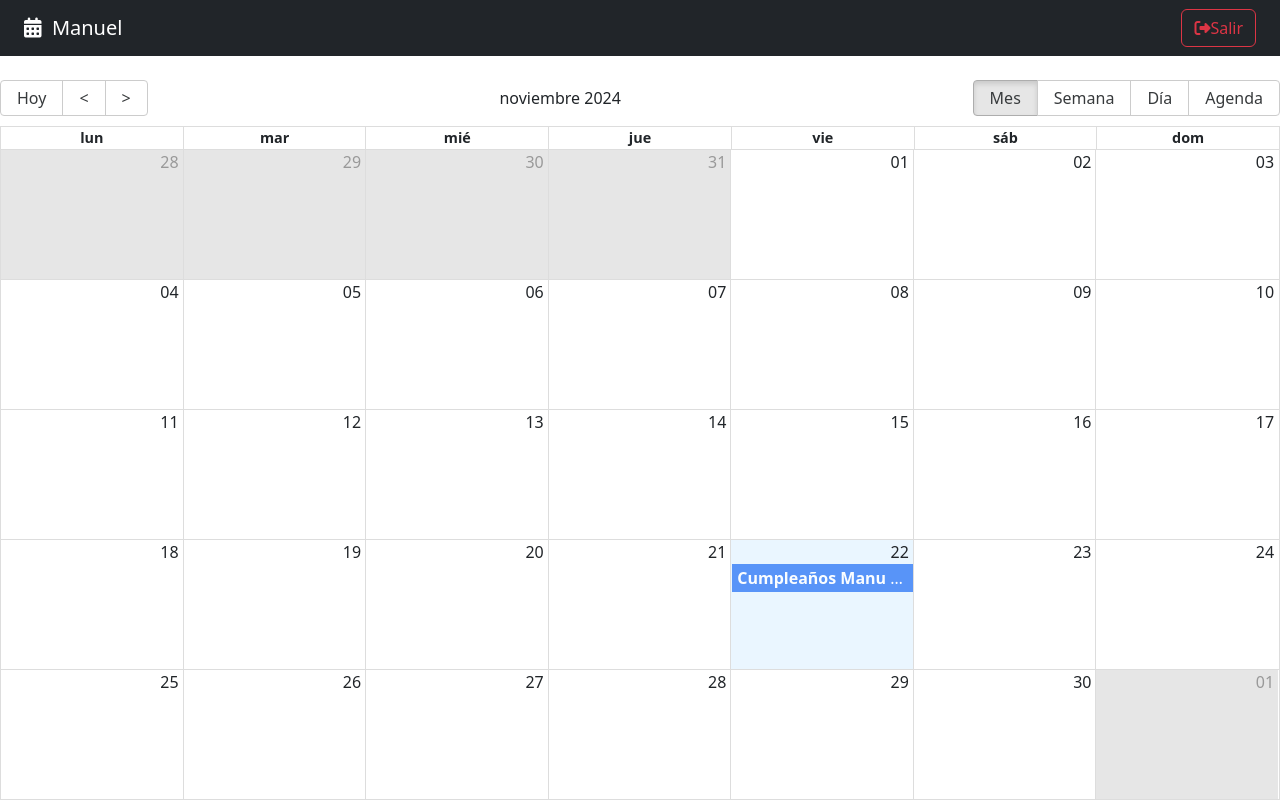
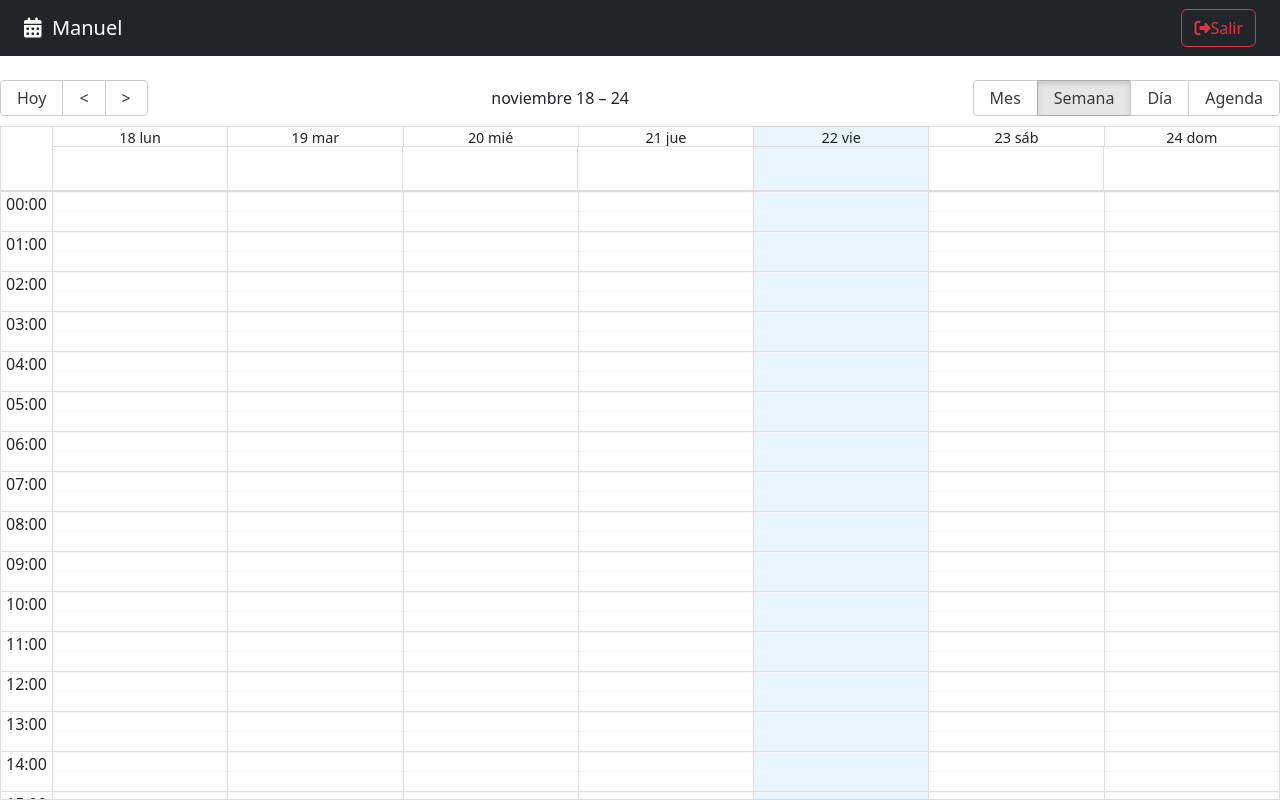
Before and after one commit to manuelherreram/CalendarApp, a React (Vite) app: page / in a window 1280 px wide. Built offline with nearby package versions, Linux system fonts and the light colour scheme.

Commit message:
Adds calendar listeners

```diff
--- a/src/calendar/pages/CalendarPage.jsx
+++ b/src/calendar/pages/CalendarPage.jsx
@@ -4,6 +4,7 @@
 import { addHours } from "date-fns";
 import { CalendarEvent, Navbar } from "../";
 import { localizer, getMessagesES } from "../../helpers";
+import { useState } from "react";
 
 const events = [
   {
@@ -20,6 +21,10 @@
 ];
 
 export const CalendarPage = () => {
+  const [lastView, setLastView] = useState(
+    localStorage.getItem("lastView") || "week"
+  );
+
   const eventStyleGetter = (event, star, end, isSelected) => {
     const style = {
       backgroundColor: "#347CF7",
@@ -29,6 +34,20 @@
     };
     return { style };
   };
+
+  const onDoubleClick = (event) => {
+    console.log({ doubleClick: event });
+  };
+
+  const onSelect = (event) => {
+    console.log({ click: event });
+  };
+
+  const onViewChanged = (event) => {
+    localStorage.setItem("lastView", event);
+    setLastView(event);
+  };
+
   return (
     <>
       <Navbar />
@@ -37,12 +56,16 @@
         culture="es"
         localizer={localizer}
         events={events}
+        defaultView={lastView}
         startAccessor="start"
         endAccessor="end"
         style={{ height: "calc(100vh - 80px)" }}
         messages={getMessagesES()}
         eventPropGetter={eventStyleGetter}
         components={{ event: CalendarEvent }}
+        onDoubleClickEvent={onDoubleClick}
+        onSelectEvent={onSelect}
+        onView={onViewChanged}
       />
     </>
   );
```
